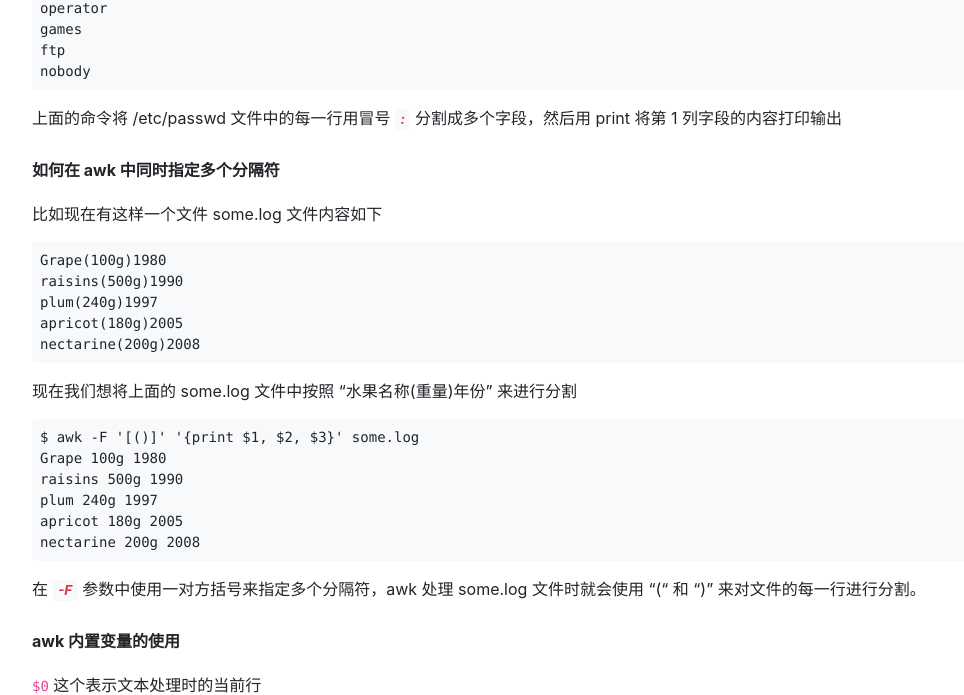
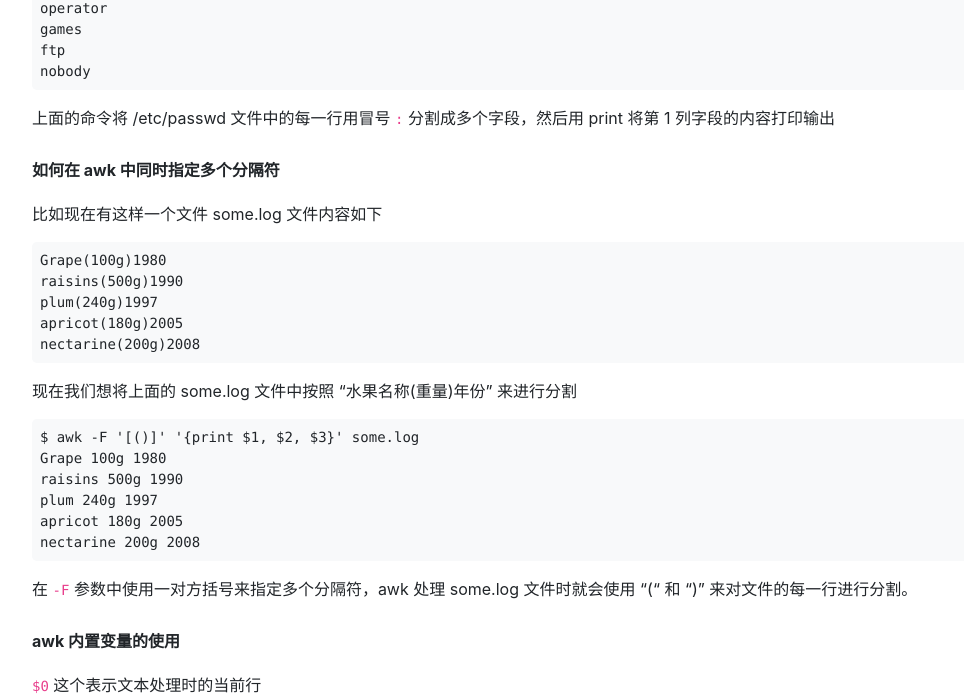
Before and after one commit to ehsud/blog, a Jekyll site: the page built from linux/the-awk-command.md, in a window 1280 px wide. Shown: the part 1064-1759 px from the top of the page, without its empty margins (53-1017 px from the left). Built offline with Jekyll 4.4.1, drawn with Linux system fonts in a browser that asks for light colours.

Commit message:
updated some files

```diff
--- a/linux/the-awk-command.md
+++ b/linux/the-awk-command.md
@@ -40,7 +40,7 @@ awk 默认的分割符为空格和制表符，我们可以使用 -F 参数来指
     ftp
     nobody
 
-上面的命令将 /etc/passwd 文件中的每一行用冒号 *:* 分割成多个字段，然后用 print 将第 1 列字段的内容打印输出
+上面的命令将 /etc/passwd 文件中的每一行用冒号 `:` 分割成多个字段，然后用 print 将第 1 列字段的内容打印输出
 
 #### 如何在 awk 中同时指定多个分隔符
 
@@ -61,7 +61,7 @@ awk 默认的分割符为空格和制表符，我们可以使用 -F 参数来指
     apricot 180g 2005
     nectarine 200g 2008
 
-在 *-F* 参数中使用一对方括号来指定多个分隔符，awk 处理 some.log 文件时就会使用 "(" 和 ")" 来对文件的每一行进行分割。
+在 `-F` 参数中使用一对方括号来指定多个分隔符，awk 处理 some.log 文件时就会使用 "(" 和 ")" 来对文件的每一行进行分割。
 
 #### awk 内置变量的使用
 
@@ -126,7 +126,7 @@ awk 默认的分割符为空格和制表符，我们可以使用 -F 参数来指
     Pear *** Mar 1990 Janpan
     avocado *** Feb 2008 china
 
-上面的例子就是表示通过对 *$2* 变量进行重新赋值，来隐藏每一行的第 2 列内容，并且用星号 *\** 来代替其输出
+上面的例子就是表示通过对 `$2` 变量进行重新赋值，来隐藏每一行的第 2 列内容，并且用星号 `*` 来代替其输出
 
 #### 在参数列表中加入一些字符串或者转义字符之类的东东
 
```
